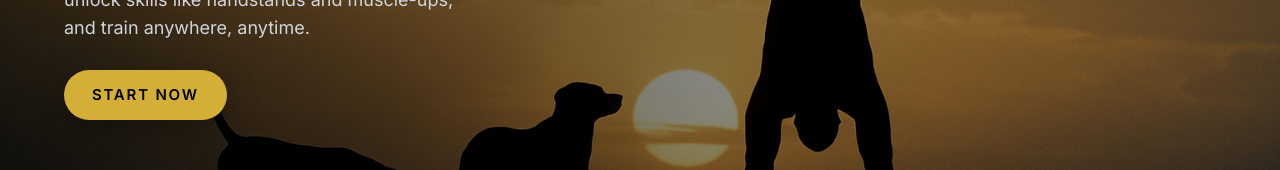
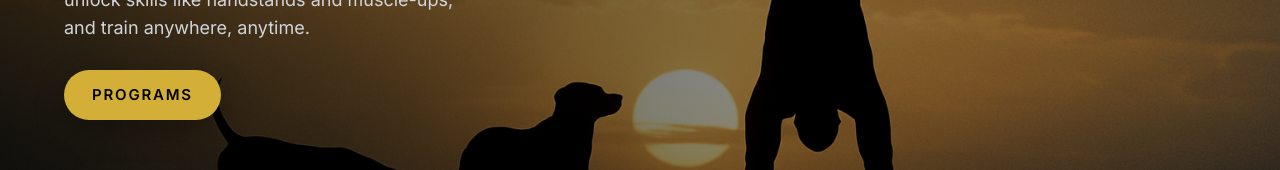
Before and after one commit to timothywdobies/timothenics, a Next.js app: page / in a window 1280 px wide. Shown: the part 547-717 px from the top of the page. Built offline with nearby package versions, Linux system fonts and the light colour scheme.

Commit message:
Change home page CTA from 'START NOW' to 'PROGRAMS'
🤖 Generated with [Claude Code](https://claude.com/claude-code)

Co-Authored-By: Claude <noreply@anthropic.com>

```diff
--- a/src/app/page.tsx
+++ b/src/app/page.tsx
@@ -55,7 +55,7 @@ export default function Home() {
               href="/programs"
               className="inline-flex items-center justify-center px-7 py-3.5 rounded-full bg-gold hover:bg-gold-light text-dark font-semibold text-[15px] uppercase tracking-wide transition-all duration-300 shadow-[0_10px_30px_rgba(0,0,0,0.35)] hover:shadow-glow-lg hover:scale-105"
             >
-              START NOW
+              PROGRAMS
             </a>
           </div>
         </div>
```
